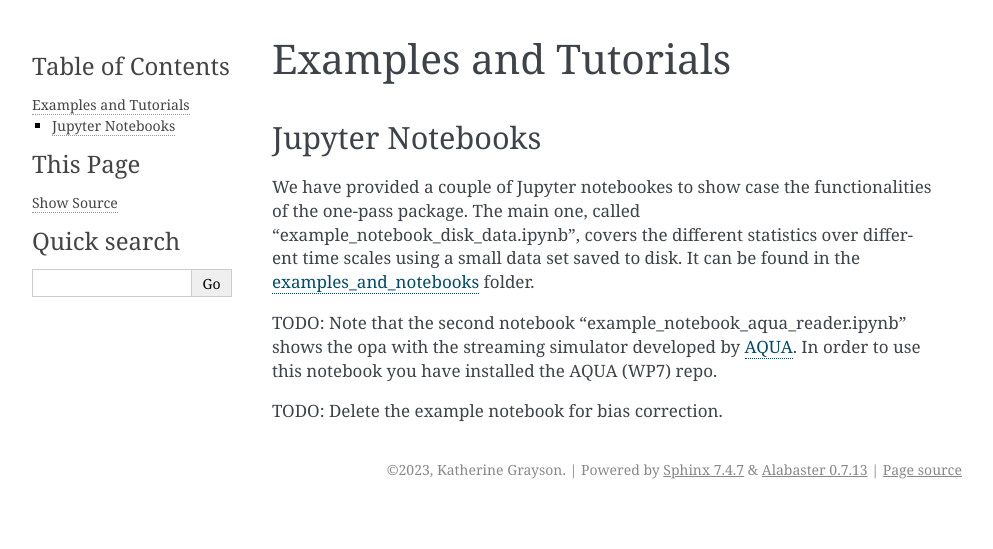
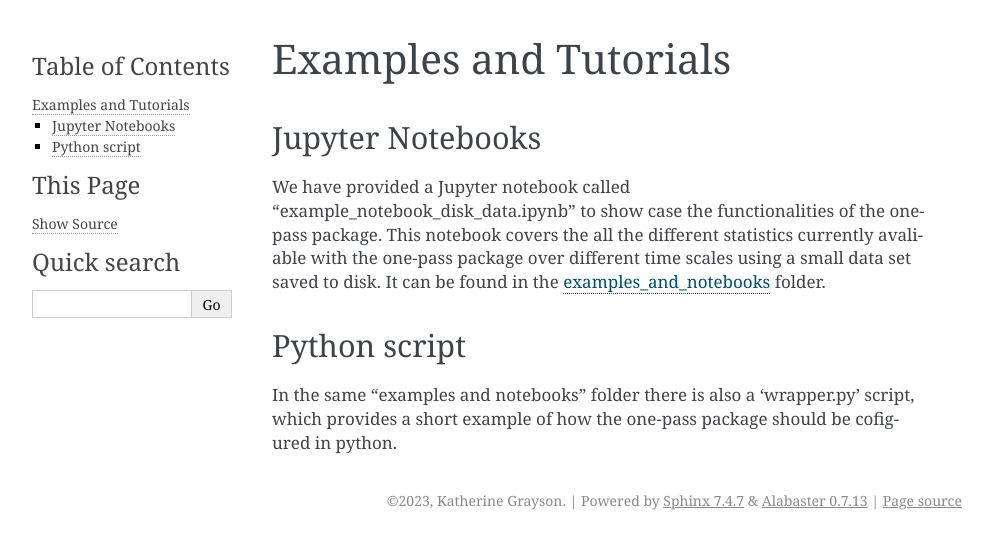
Before and after one commit to DestinE-Climate-DT/one_pass, a Sphinx documentation site: the page built from docs/source/examples_tutorials.rst, in a window 1280 px wide. Shown: the top 549 px of the page, without its empty margins (148-1141 px from the left). Built offline with Sphinx 7.4.7, drawn with Linux system fonts in a browser that asks for light colours.

```diff
--- a/docs/source/examples_tutorials.rst
+++ b/docs/source/examples_tutorials.rst
@@ -4,8 +4,8 @@
 Jupyter Notebooks
 ------------------
 
-We have provided a couple of Jupyter notebookes to show case the functionalities of the one-pass package. The main one, called "example_notebook_disk_data.ipynb", covers the different statistics over different time scales using a small data set saved to disk. It can be found in the `examples_and_notebooks <https://earth.bsc.es/gitlab/digital-twins/de_340/one_pass/-/tree/output_for_bias_corr/examples_and_notebooks>`__ folder.
+We have provided a Jupyter notebook called "example_notebook_disk_data.ipynb" to show case the functionalities of the one-pass package. This notebook covers the all the different statistics currently avaliable with the one-pass package over different time scales using a small data set saved to disk. It can be found in the `examples_and_notebooks <https://earth.bsc.es/gitlab/digital-twins/de_340/one_pass/-/tree/output_for_bias_corr/examples_and_notebooks>`__ folder.
 
-TODO: Note that the second notebook "example_notebook_aqua_reader.ipynb" shows the opa with the streaming simulator developed by `AQUA <https://github.com/oloapinivad/AQUA/tree/main>`__. In order to use this notebook you have installed the AQUA (WP7) repo.
-
-TODO: Delete the example notebook for bias correction.
+Python script
+---------------
+In the same "examples and notebooks" folder there is also a 'wrapper.py' script, which provides a short example of how the one-pass package should be cofigured in python.
--- a/docs/source/installation.rst
+++ b/docs/source/installation.rst
@@ -65,7 +65,7 @@
 
 .. code-block:: bash
 
-   docker run --rm -ti one_pass:latest /bin/bash
+   docker build -t one_pass:latest .
 
 If you don't have permissions, add ``sudo`` to the beginning of the line. This will create your docker image.
 
```
Also changed, not shown: docs/source/introduction.rst (+4 -2 lines), 1 other file.
